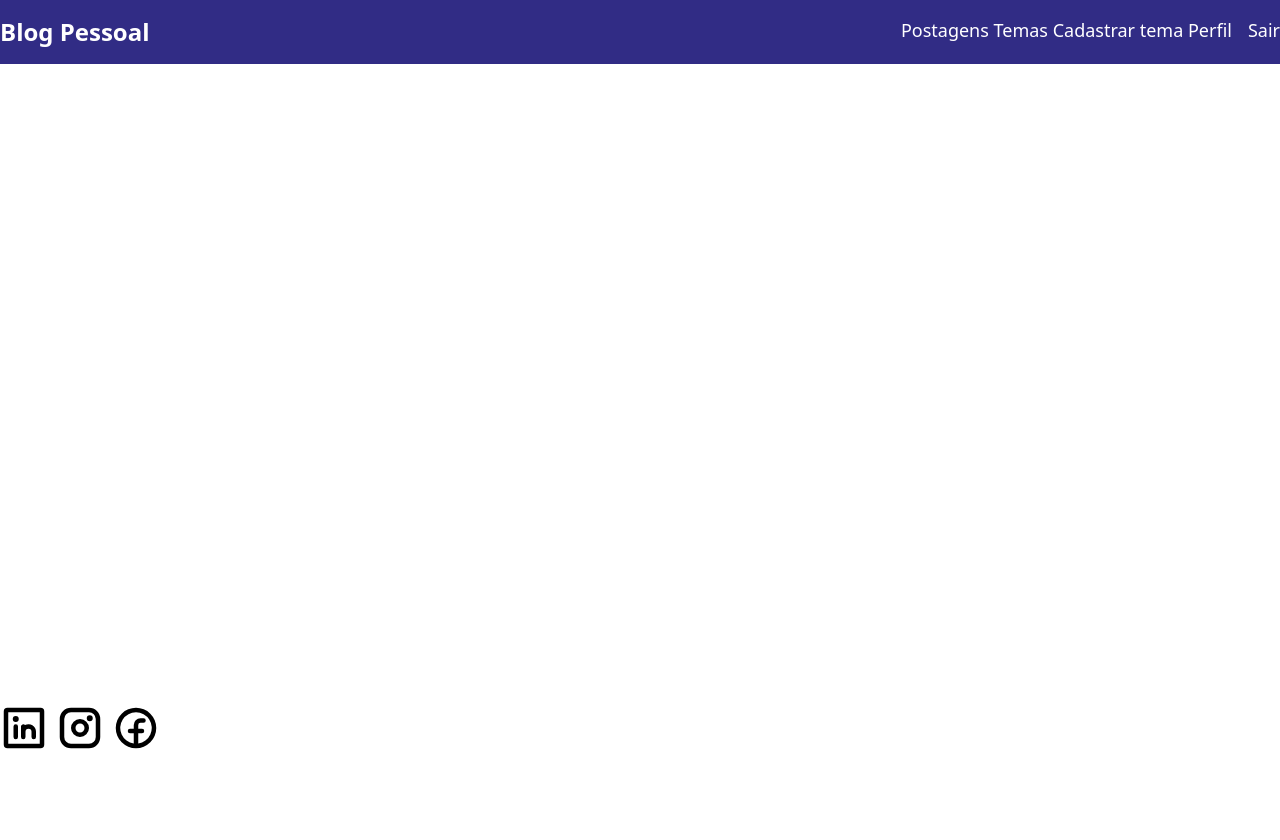
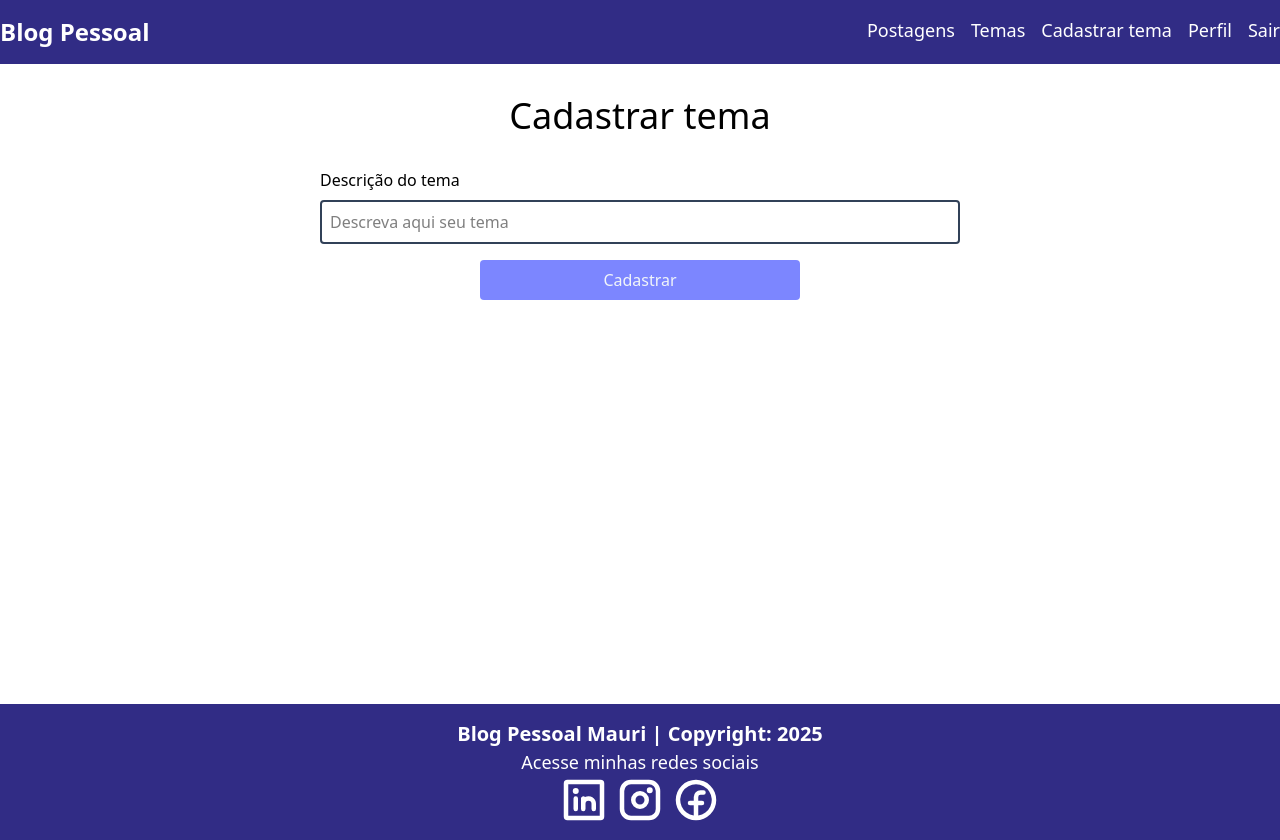
Before and after one commit to Maurikgoya/blogpessoal_react, a React (Vite) app: page /cadastrartema in a window 1280 px wide. Before the commit the page ends 800 px from the top, so only its background shows below. Built offline with nearby package versions, Linux system fonts and the light colour scheme.

Commit message:
estilização e cria logica de CardTema e ListaTemas e cria estilização da pagina cadastrar tema

```diff
--- a/src/App.tsx
+++ b/src/App.tsx
@@ -6,6 +6,8 @@ import Home from "./pages/home/Home";
 import Login from "./pages/login/Login";
 import Cadastro from "./pages/cadastro/Cadastro";
 import { AuthProvider } from "./contexts/AuthContext";
+import ListaTemas from "./components/tema/listatemas/ListaTemas";
+import FormTema from "./components/tema/formtema/FormTema";
 
 function App() {
   return (
@@ -19,6 +21,9 @@ function App() {
               <Route path="/home" element={<Home />} />
               <Route path="/cadastro" element={<Cadastro />} />
               <Route path="/login" element={<Login />} />
+              <Route path="/temas" element={<ListaTemas />} />
+              <Route path="/cadastrartema" element={<FormTema />} />
+              <Route path="/editartema/:id" element={<FormTema />} />
             </Routes>
           </div>
           <Footer />
--- a/src/components/footer/Footer.tsx
+++ b/src/components/footer/Footer.tsx
@@ -9,6 +9,12 @@ function Footer() {
 
   return (
     <>
+      <div className="flex justify-center bg-indigo-900 text-white">
+        <div className="container flex flex-col items-center py-4">
+          <p className="text-xl font-bold">
+            Blog Pessoal Mauri | Copyright: {data}
+          </p>
+          <p className="text-lg">Acesse minhas redes sociais</p>
           <div className="flex gap-2">
             <a href="https://www.linkedin.com/in/maurigoya" target="_blank">
               <LinkedinLogoIcon size={48} weight="bold" />
@@ -20,6 +26,8 @@ function Footer() {
               <FacebookLogoIcon size={48} weight="bold" />
             </a>
           </div>
+        </div>
+      </div>
     </>
   );
 }
--- a/src/components/navbar/Navbar.tsx
+++ b/src/components/navbar/Navbar.tsx
@@ -25,8 +25,8 @@ function Navbar() {
           </Link>
           <div className="flex gap-4">
             Postagens
-            Temas
-            Cadastrar tema
+            <Link to='/temas' className='hover:underline'>Temas</Link>
+            <Link to='/cadastrartema' className='hover:underline'>Cadastrar tema</Link>
             Perfil
             <Link to='' onClick={logout} className='hover:underline'>Sair</Link>
           </div>
--- /dev/null
+++ b/src/components/tema/cardtema/CardTema.tsx
@@ -0,0 +1,37 @@
+import { Link } from "react-router-dom";
+import type Tema from "../../../models/Tema";
+
+interface CardTemaProps{
+    tema: Tema
+}
+
+function CardTema({ tema }: CardTemaProps) {
+  return (
+    <div className="border flex flex-col rounded-2xl overflow-hidden justify-between">
+      <header className="py-2 px-6 bg-indigo-800 text-white font-bold text-2xl">
+        Tema
+      </header>
+      <p className='p-8 text-3xl bg-slate-200 h-full'>{tema.descricao}</p>
+
+      <div className="flex">
+        <Link
+          to=""
+          className="w-full text-slate-100 bg-indigo-400 hover:bg-indigo-800
+            flex items-center justify-center py-2"
+        >
+          <button>Editar</button>
+        </Link>
+
+        <Link
+          to=""
+          className="text-slate-100 bg-red-400 hover:bg-red-700 w-full
+            flex items-center justify-center"
+        >
+          <button>Deletar</button>
+        </Link>
+      </div>
+    </div>
+  );
+}
+
+export default CardTema
--- /dev/null
+++ b/src/components/tema/formtema/FormTema.tsx
@@ -0,0 +1,26 @@
+function FormTema() {
+  return (
+      <div className="container flex flex-col items-center justify-center mx-auto">
+      <h1 className="text-4xl text-center my-8">Cadastrar tema</h1>
+      <form className="w-1/2 flex flex-col gap-4">
+        <div className="flex flex-col gap-2">
+          <label htmlFor="descricao">Descrição do tema</label>
+          <input
+            type="text"
+            placeholder="Descreva aqui seu tema"
+            name="descricao"
+            className="border-2 border-slate-700 rounded p-2"
+          />
+        </div>
+        <button
+        className="rounded text-slate-100 bg-indigo-400
+        hover:bg-indigo-800 w-1/2 py-2 mx-auto flex justify-center"
+        type="submit">
+            Cadastrar
+        </button>
+      </form>
+      </div>
+  );
+}
+
+export default FormTema;
--- /dev/null
+++ b/src/components/tema/listatemas/ListaTemas.tsx
@@ -0,0 +1,76 @@
+import { useNavigate } from "react-router-dom";
+import CardTema from "../cardtema/CardTema";
+import { useContext, useEffect, useState } from "react";
+import type Tema from "../../../models/Tema";
+import { AuthContext } from "../../../contexts/AuthContext";
+import { buscar } from "../../../services/Service";
+import { SyncLoader } from "react-spinners";
+
+function ListaTemas() {
+  const navigate = useNavigate();
+
+  const [isLoading, setIsLoading] = useState<boolean>(false);
+
+  const [temas, setTemas] = useState<Tema[]>([]);
+
+  const { usuario, handleLogout } = useContext(AuthContext);
+  const token = usuario.token;
+
+  useEffect(() => {
+    if (token === "") {
+      alert("Você precisa estar logado!");
+      navigate("/");
+    }
+  }, [token]);
+
+  useEffect(() => {
+    buscarTemas();
+  }, [temas.length]);
+
+  async function buscarTemas() {
+    try {
+      setIsLoading(true);
+
+      await buscar("/temas", setTemas, {
+        headers: { Authorization: token },
+      });
+    } catch (error: any) {
+      if (error.toString().includes("401")) {
+        handleLogout();
+      }
+    } finally {
+      setIsLoading(false);
+    }
+  }
+
+  return (
+    <>
+      {isLoading && (
+        <div className="flex justify-center w-full my-8">
+          <SyncLoader color="#312e81" size={32} />
+        </div>
+      )}
+
+      <div className="flex justify-center w-full my-4">
+        <div className="container flex flex-col">
+          {!isLoading && temas.length === 0 && (
+            <span className="text-3xl text-center my-8">
+              Nenhum Tema foi encontrado!
+            </span>
+          )}
+
+          <div
+            className="grid grid-cols-1 md:grid-cols-2-
+                lg:grid-cols-3 gap-8"
+          >
+            {temas.map((tema) => (
+              <CardTema key={tema.id} tema={tema} />
+            ))}
+          </div>
+        </div>
+      </div>
+    </>
+  );
+}
+
+export default ListaTemas;
--- a/src/pages/cadastro/Cadastro.tsx
+++ b/src/pages/cadastro/Cadastro.tsx
@@ -163,7 +163,7 @@ function Cadastro() {
               {isLoading ?
                 <PulseLoader
                   color="#fff"
-                  size={24}
+                  size={18}
                 /> :
                 <span>Cadastrar</span>
               }
--- a/src/pages/login/Login.tsx
+++ b/src/pages/login/Login.tsx
@@ -9,7 +9,7 @@ import {
 } from "react";
 import { AuthContext } from "../../contexts/AuthContext";
 import type UsuarioLogin from "../../models/UsuarioLogin";
-import { ClipLoader } from "react-spinners";
+import { PulseLoader } from "react-spinners";
 
 function Login() {
   const navigate = useNavigate();
@@ -79,7 +79,7 @@ function Login() {
                                    hover:bg-indigo-900 text-white w-1/2 py-2"
           >
             {isLoading ? (
-              <ClipLoader color="#fff" size={24} />
+              <PulseLoader color="#fff" size={18} />
             ) : (
               <span>Entrar</span>
             )}
--- a/src/services/Service.ts
+++ b/src/services/Service.ts
@@ -13,3 +13,8 @@ export const login = async (url: string, dados: Object, setDados: Function) =>{
     const resposta = await api.post(url, dados)
     setDados(resposta.data)
 }
+
+export const buscar = async (url: string, setDados: Function, header: Object) => {
+    const resposta = await api.get(url, header)
+    setDados(resposta.data)
+}
```
Lines whose indentation alone changed are shown as unchanged.
